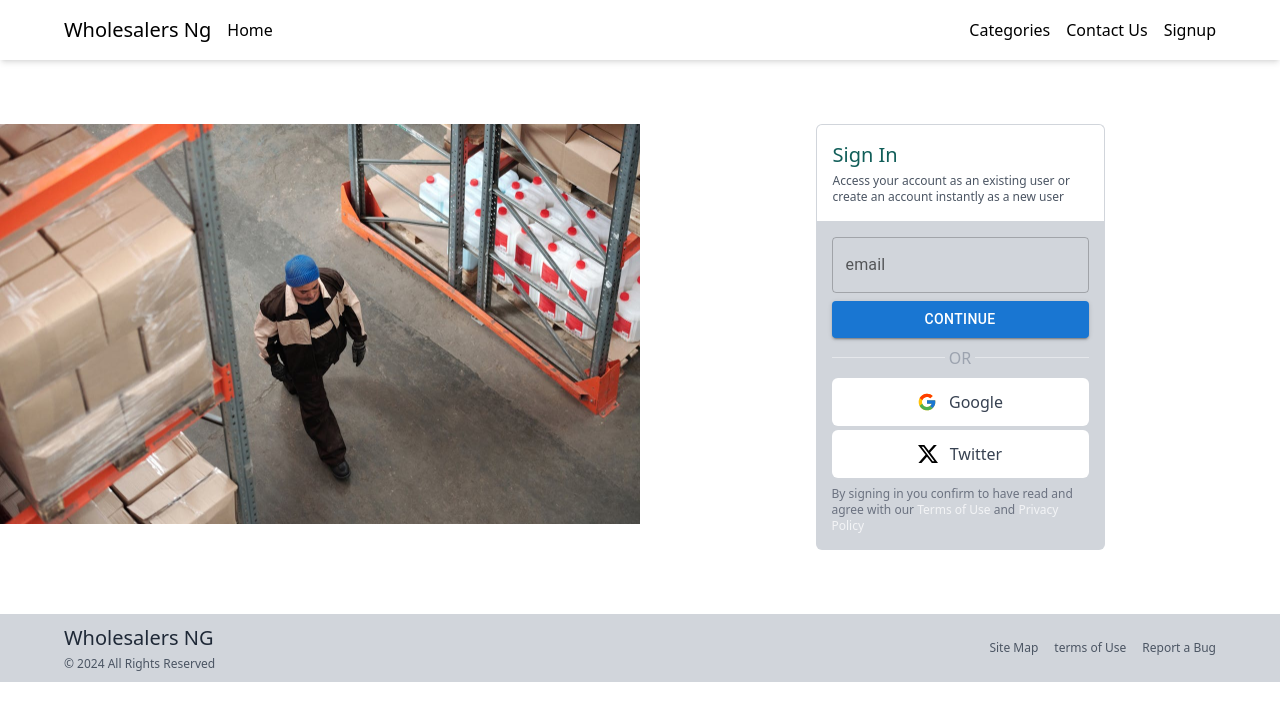
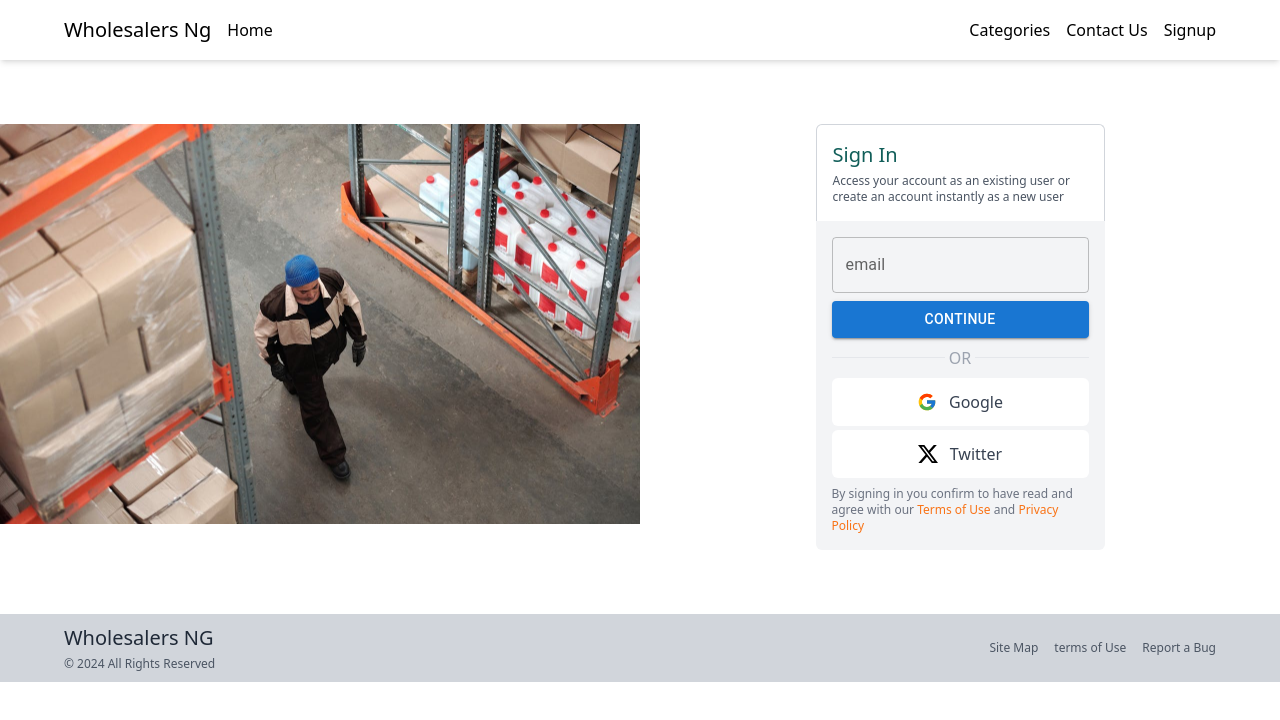
Before and after one commit to fallyfox/wholesalersng, a Next.js app: page /auth/signin in a window 1280 px wide. Shown: the top 720 px of the page. Built offline with nearby package versions, Linux system fonts and the light colour scheme; no server answers.

Commit message:
Google authentication setup

```diff
--- /dev/null
+++ b/app/api/auth/[...nextauth]/route.js
@@ -0,0 +1,2 @@
+import { handlers } from "@/auth"
+export const { GET, POST } = handlers
--- a/app/auth/signin/page.js
+++ b/app/auth/signin/page.js
@@ -2,8 +2,11 @@ import Link from "next/link";
 import { TextField,Button } from "@mui/material";
 import { FcGoogle } from "react-icons/fc";
 import { BsTwitterX } from "react-icons/bs";
+import { auth,signIn,signOut } from "@/auth";
 
-export default function Signin() {
+export default async function Signin() {
+    const session = await auth();
+
     return (
         <main className="grid grid-cols-1 lg:grid-cols-2 gap-6 lg:gap-0 my-6 md:my-8 lg:my-16">
             <div className="h-[220px] lg:h-[400px] signin-bg-img"></div>
@@ -13,7 +16,7 @@ export default function Signin() {
                     <p className="text-xl text-teal-800">Sign In</p>
                     <p className="text-xs text-gray-600">Access your account as an existing user or create an account instantly as a new user</p>
                 </div>
-                <div className="w-full md:w-[289px] flex flex-col gap-2 rounded-b-md bg-gray-300 px-4 py-4">
+                <div className="w-full md:w-[289px] flex flex-col gap-2 rounded-b-md bg-gray-100 px-4 py-4">
                     <form>
                         <div className="mb-2">
                             <TextField
@@ -28,8 +31,25 @@ export default function Signin() {
                     <div className="separator"> <span className="text-gray-400">OR</span> </div>
 
                     <div className="flex flex-col gap-1">
-                        <form>
-                            <button className="w-full flex justify-center items-center gap-3 rounded-md bg-white hover:bg-yellow-300 p-3">
+                        {/* DELETE THIS LATER */}
+                        { session ?
+                        <div className="my-4">
+                            <p>You are signed in as {session?.user?.email}</p>
+                            <form action={async () => {
+                                "use server"
+                                await signOut()
+                            }}>
+                                <button type="submit">Sign Out</button>
+                            </form>
+                        </div>
+                        : null }
+                        {/* DELETE THIS LATER */}
+
+                        <form action={async () => {
+                            "use server"
+                            await signIn("google")
+                        }}>
+                            <button type="submit" className="w-full flex justify-center items-center gap-3 rounded-md bg-white hover:bg-yellow-300 p-3">
                                 <FcGoogle className="text-xl"/>
                                 <span className="text-gray-700">Google</span>
                             </button>
@@ -42,7 +62,7 @@ export default function Signin() {
                         </form>
                     </div>
 
-                    <p className="text-xs text-gray-500">By signing in you confirm to have read and agree with our <Link href="#" className="text-gray-100">Terms of Use</Link> and <Link href="#" className="text-gray-100">Privacy Policy</Link></p>
+                    <p className="text-xs text-gray-500">By signing in you confirm to have read and agree with our <Link href="#" className="text-orange-500">Terms of Use</Link> and <Link href="#" className="text-orange-500">Privacy Policy</Link></p>
                 </div>
             </article>
         </main>
--- a/app/layout.js
+++ b/app/layout.js
@@ -2,6 +2,7 @@ import localFont from "next/font/local";
 import "./globals.css";
 import { Footer } from "@/components/Footer";
 import { Navbar } from "@/components/Navbar";
+import { SessionProvider } from "next-auth/react";
 
 const geistSans = localFont({
   src: "./fonts/GeistVF.woff",
@@ -25,9 +26,11 @@ export default function RootLayout({ children }) {
       <body
         className={`${geistSans.variable} ${geistMono.variable} antialiased`}
       >
+       <SessionProvider>
         <Navbar/>
         {children}
         <Footer/>
+       </SessionProvider>
       </body>
     </html>
   );
--- /dev/null
+++ b/auth.js
@@ -0,0 +1,14 @@
+import NextAuth from "next-auth";
+import Google from "next-auth/providers/google";
+
+export const { handlers, signIn, signOut, auth } = NextAuth({
+    providers: [
+        Google({
+            clientId: process.env.AUTH_GOOGLE_ID,
+            clientSecret: process.env.AUTH_GOOGLE_SECRET
+        }),
+    ],
+    pages: {
+        signIn: "/auth/signin"
+    }
+})
--- a/package.json
+++ b/package.json
@@ -12,7 +12,8 @@
     "@emotion/react": "^11.13.3",
     "@emotion/styled": "^11.13.0",
     "@mui/material": "^6.1.6",
-    "next": "15.0.1",
+    "next": "^15.0.3",
+    "next-auth": "^5.0.0-beta.25",
     "react": "19.0.0-rc-69d4b800-20241021",
     "react-dom": "19.0.0-rc-69d4b800-20241021",
     "react-icons": "^5.3.0"
```
Also changed, not shown: 1 other file (tests, documents, lock files or other folders).
